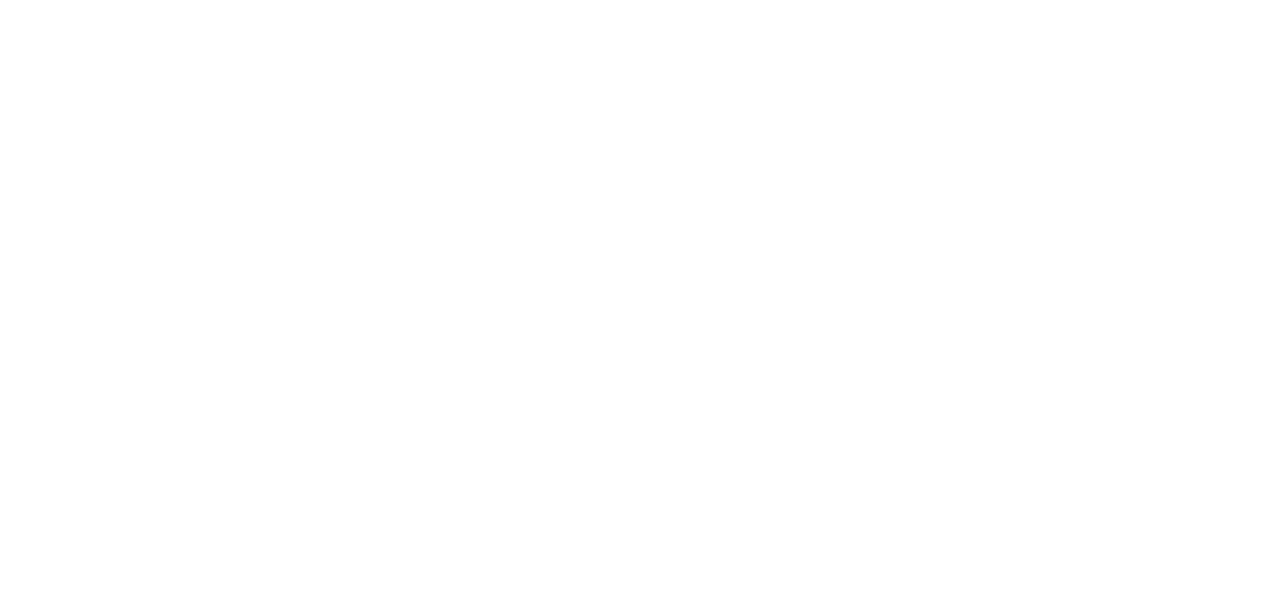
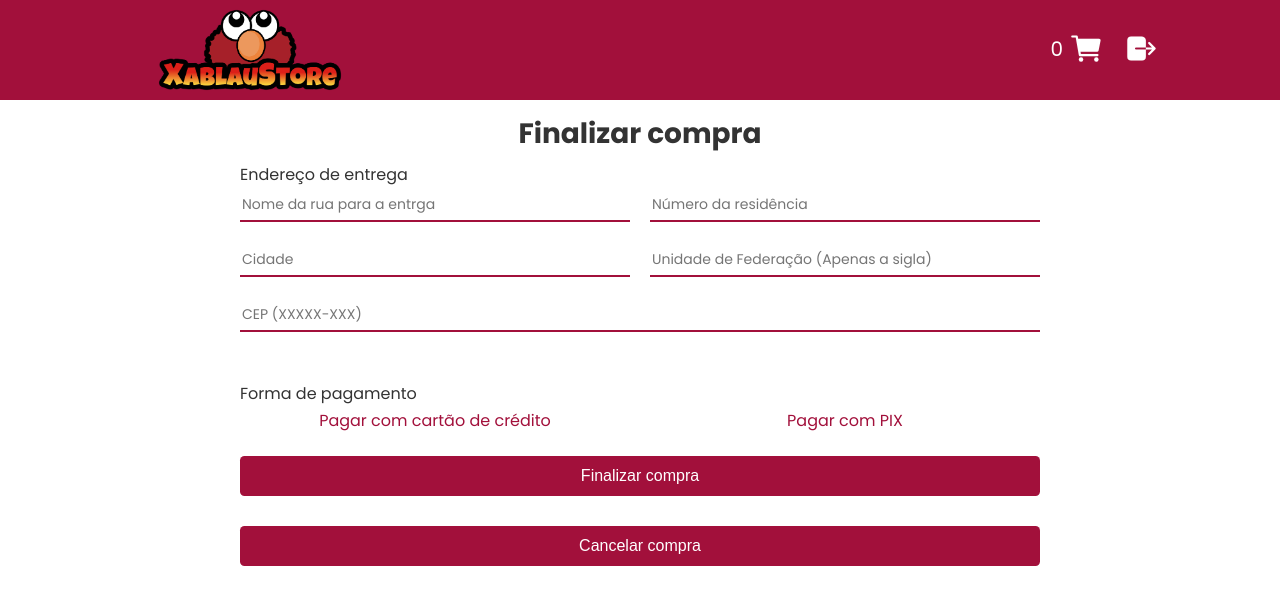
Before and after one commit to FrancoTalles/xablau-store-front, a React (Create React App) app: page /checkout in a window 1280 px wide. Before the commit this address had no page. Shown: the top 604 px of the page. Built offline with nearby package versions, Linux system fonts and the light colour scheme.

Commit message:
feat: checkout (front-end only)

```diff
--- a/src/App.js
+++ b/src/App.js
@@ -1,6 +1,7 @@
 import { BrowserRouter, Routes, Route } from "react-router-dom";
 import CarrinhoProvider from "./context/CarrinhoContext";
 import UserProvider from "./context/UserContext";
+import CheckOutPage from "./pages/CheckOutPage/CheckOutPage";
 import HomePage from "./pages/HomePage/HomePage";
 import ShopListPage from "./pages/ShopListPage/ShopListPage";
 import SignInPage from "./pages/SignInPage/SignInPage";
@@ -16,6 +17,7 @@ export default function App() {
             <Route path="/carrinho" element={<ShopListPage />} />
             <Route path="/signup" element={<SignUpPage />} />
             <Route path="/signin" element={<SignInPage />} />
+            <Route path="/checkout" element={<CheckOutPage/>} />
           </Routes>
         </UserProvider>
       </CarrinhoProvider>
--- /dev/null
+++ b/src/pages/CheckOutPage/CheckOutPage.js
@@ -0,0 +1,178 @@
+import { useState } from "react";
+import { useContext } from "react";
+import { useNavigate } from "react-router-dom";
+import Header from "../../components/Header/Header";
+import { StyledButton } from "../../components/StyledButton";
+import { CarrinhoContext } from "../../context/CarrinhoContext";
+import { UserContext } from "../../context/UserContext";
+import { ButtonDiv, ErrorParagraph, FormContainer, InputDiv, Item, ScreenContainer, StyledInput } from "./styled";
+
+
+export default function CheckOutPage(){
+    const {carrinho} = useContext(CarrinhoContext)
+    const [errorMessage, setErrorMessage] = useState("");
+    const navigate = useNavigate();
+    const {user} = useContext(UserContext);
+
+    const config = {
+        headers: { Authorization: `Bearer ${user.token}` }
+    };
+
+    const [form, setForm] = useState({ name: user.name, street:"", number:"", city:"", uf:"", cep:"", paymentMethod:"", items:carrinho});
+    console.log(form)
+    const [select, setSelect] = useState("");
+
+    async function completePurchase(e){
+        e.preventDefault();
+        alert("fazer o back");
+    }
+
+    function cancelPurchase(){
+        if(window.confirm("Tem certeza de que gostaria de cancelar a compra?")){
+            setForm({ name: "",
+                street:"", number:"", city:"", uf:"", cep:"", paymentMethod:"", items:carrinho});
+            setSelect("");
+            navigate("/");
+        }
+    }
+
+    function handleForm(e) {
+            setForm({ ...form, [e.target.name]: e.target.value });
+    }
+
+    function handlePayement(value){
+        setForm({...form, paymentMethod: value})
+        setSelect(value)
+    }
+
+    return(
+        <>
+        <Header carrinho={carrinho}></Header>
+        <ScreenContainer>
+            <FormContainer color={"#b41241"}>
+                <h1>Finalizar compra</h1>
+                <form onSubmit={completePurchase}>
+                    <InputDiv>
+                        <h2>Endereço de entrega</h2>
+                        <div>
+                            <StyledInput colorPlaceholder={"#b41241"}
+                            name="street"
+                            type="text"
+                            required
+                            value={form.street}
+                            onChange={handleForm}
+                            placeholder="Nome da rua para a entrga" />
+
+                            <StyledInput colorPlaceholder={"#b41241"}
+                            name="number"
+                            type="number"
+                            required
+                            value={form.number}
+                            onChange={handleForm}
+                            placeholder="Número da residência" />
+                        </div>
+                        <div>
+                            <StyledInput colorPlaceholder={"#b41241"}
+                            name="city"
+                            type="text"
+                            required
+                            value={form.city}
+                            onChange={handleForm}
+                            placeholder="Cidade" />
+
+                            <StyledInput colorPlaceholder={"#b41241"}
+                            name="uf"
+                            type="text"
+                            required
+                            minLength={2}
+                            maxLength={2}
+                            value={form.uf}
+                            onChange={handleForm}
+                            placeholder="Unidade de Federação (Apenas a sigla)" />
+                        </div>
+                        <div>
+                        <StyledInput colorPlaceholder={"#b41241"}
+                            name="cep"
+                            type="text"
+                            pattern="[0-9]{5}-[0-9]{3}"
+                            required
+                            value={form.cep}
+                            onChange={handleForm}
+                            placeholder="CEP (XXXXX-XXX)" />
+                        </div>
+                    </InputDiv>
+                    <InputDiv style={{marginBottom: 0}}>
+                        <h2>Forma de pagamento</h2>
+                        <div style={{marginBottom: 0}}>
+                            <Item onClick={()=>handlePayement("credit-card")}>
+                                Pagar com cartão de crédito
+                            </Item>
+                            <Item onClick={()=> handlePayement("PIX")}>
+                                Pagar com PIX
+                            </Item>
+                        </div>
+                    </InputDiv>
+
+                    {select ?
+                                select === "PIX" ?
+                                <InputDiv>
+                                    <h2>Chave PIX</h2>
+                                    <StyledInput colorPlaceholder={"#b41241"}
+                                        name="pix"
+                                        type="text"
+                                        required
+                                        placeholder="Digite sua chave PIX" />
+                                </InputDiv>
+                                :
+                                <InputDiv>
+                                    <h2>Dados do cartão</h2>
+                                    <div>
+                                    <StyledInput
+                                        name="cardName"
+                                        type="text"
+                                        placeholder="Nome impresso no cartão"
+                                        required
+                                    />
+                                    <StyledInput
+                                    name="cardNumber"
+                                    type="text"
+                                    minLength={13}
+                                    maxLength={16}
+                                    pattern="[0-9]{13,16}"
+                                    placeholder="Dígitos do cartão (Apenas números)"
+                                    required
+                                    />
+                                    </div>
+                                    <div>
+                                    <StyledInput
+                                    name="securityNumber"
+                                    type="text"
+                                    pattern="[0-9]{3,4}"
+                                    minLength={3}
+                                    maxLength={4}
+                                    placeholder="CVC (3 ou 4 dígitos)"
+                                    required
+                                    />
+                                    <StyledInput
+                                    name="expirationDate"
+                                    type="text"
+                                    placeholder="Validade do cartão (MM/AA)"
+                                    pattern="(?:0[1-9]|1[0-2])/[0-9]{2}"
+                                    required
+                                    />
+                                    </div>
+                                </InputDiv>
+                                :
+                                ""
+                    }
+                    <ButtonDiv>
+                        {errorMessage && <ErrorParagraph>{errorMessage}</ErrorParagraph>}
+                        <StyledButton hover={"#c34167"} background={"#a2103b"} type="submit">Finalizar compra</StyledButton>
+                    </ButtonDiv>
+                </form>
+                <StyledButton onClick={cancelPurchase} hover={"#c34167"} background={"#a2103b"}>Cancelar compra</StyledButton>
+            </FormContainer>
+        </ScreenContainer>
+        </>
+    );
+}
--- /dev/null
+++ b/src/pages/CheckOutPage/styled.js
@@ -0,0 +1,100 @@
+import styled from "styled-components";
+
+export const ButtonDiv= styled.div`
+    width: 100%;
+    display: flex;
+    column-gap: 15px;
+    margin-bottom: 30px;
+`
+
+export const ScreenContainer= styled.div`
+    width: 100vw;
+    height: 100vh;
+    background: #ffffff;
+    display: flex;
+    justify-content: center;
+    padding: 70px 20px;
+`;
+
+export const ErrorParagraph = styled.p`
+    color: red;
+    font-size: 12px;
+    line-height: 1.5;
+    text-align: center;
+`;
+
+export const FormContainer = styled.div`
+    display: flex;
+    margin-top: 30px;
+    flex-direction: column;
+    align-items: center;
+    padding: 20px 0px;
+    height: fit-content;
+    background: #ffffff;
+    border-radius: 3px;
+    font-family: 'Poppins', sans-serif;
+    max-width: 800px;
+    width: 100%;
+    form{
+        width: 100%;
+    }
+    h1{
+        font-weight: 700;
+        font-size: 28px;
+        color: #333333;
+        text-align: center;
+        margin-bottom: 15px;
+    }
+`;
+
+export const InputDiv = styled.div`
+        display: flex;
+        flex-direction: column;
+        width: 100%;
+        justify-content: center;
+        margin-bottom: 30px;
+        h2{
+            font-size: 16px;
+            color: #333333;
+            line-height: 1.5;
+        }
+        div{
+            display: flex;
+            flex-direction: row;
+            column-gap: 20px;
+            margin-bottom: 20px;
+            width:100%;
+        }
+`
+
+export const StyledInput = styled.input`
+   font-size: 14px;
+    color: #333;
+    display: block;
+    width: 100%;
+    height: 35px;
+    background: 0 0;
+    border: none;
+    border-bottom: 2px solid #a2103b;;
+    outline: none;
+    &::placeholder{
+        color: "#b41241";
+        font-size: 14px;
+        font-family: 'Poppins', sans-serif;
+    }
+`
+
+
+export const Item = styled.div`
+display: flex;
+    align-items: center;
+    justify-content: center;
+    cursor: pointer;
+    height: 30px;
+    border: none;
+    background-color: #ffffff;
+    color: #a2103b;
+    border-radius: 4.5px;
+    margin-bottom: 10px;
+
+`;
```
